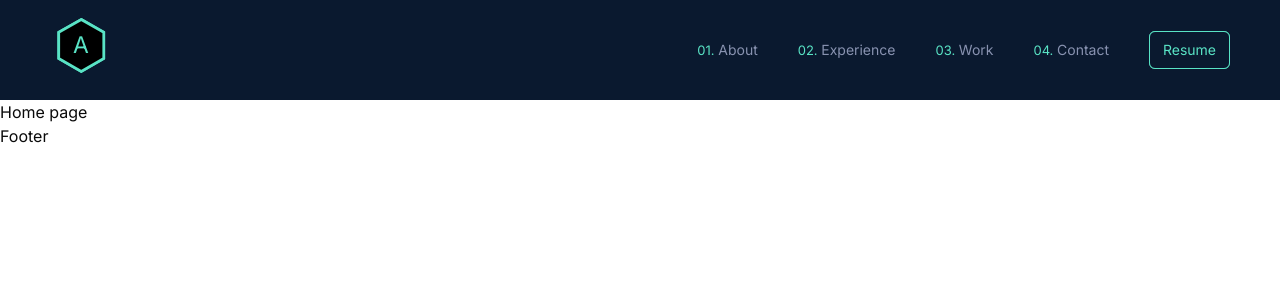
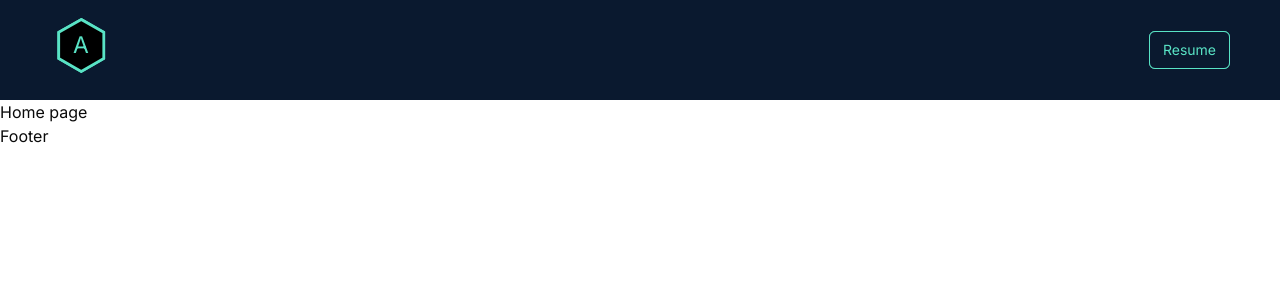
Before and after one commit to nguyenquanghuy1999/portfolio, a React (Vite) app: page / in a window 1280 px wide. Shown: the top 300 px of the page. Built offline with nearby package versions, Linux system fonts and the light colour scheme.

Commit message:
feat(nav): add staggered animation and refactor nav structure

```diff
--- a/src/components/Header/Nav/Nav.tsx
+++ b/src/components/Header/Nav/Nav.tsx
@@ -2,16 +2,20 @@ const navList = ["About", "Experience", "Work", "Contact"];
 
 function Nav() {
   return (
-    <div className="desktop:flex desktop:flex-row flex-col">
+    <ul className="desktop:flex desktop:flex-row flex-col text-center hover:cursor-pointer">
       {navList.map((navItem, index) => (
-        <ul key={index} className="text-center hover:cursor-pointer">
-          <li className="text-text hover:text-brand desktop:text-[14px] p-5 text-sm text-[19px]">
-            <span className="text-brand desktop:text-[13px] desktop:inline block text-[17px]">{`0${++index}. `}</span>
-            {navItem}
-          </li>
-        </ul>
+        <li
+          key={index}
+          className="text-text hover:text-brand desktop:text-[14px] animate-fadeInUp p-5 text-sm text-[19px] opacity-0"
+          style={{
+            animationDelay: `${index * 0.2}s`,
+          }}
+        >
+          <span className="text-brand desktop:text-[13px] desktop:inline block text-[17px]">{`0${++index}. `}</span>
+          {navItem}
+        </li>
       ))}
-    </div>
+    </ul>
   );
 }
 export default Nav;
--- a/src/index.css
+++ b/src/index.css
@@ -56,9 +56,21 @@
   --breakpoint-tablet: 768px;
   --breakpoint-desktop: 1024px;
 
+  --animate-fadeInUp: fadeInUp 0.4s ease forwards;
+
   @keyframes spin--360 {
     to {
       transform: rotate(-360deg);
+    }
+  }
+
+  @keyframes fadeInUp {
+    from {
+      transform: translateY(-20px);
+    }
+    to {
+      opacity: 1;
+      transform: translateY(0);
     }
   }
 }
```
